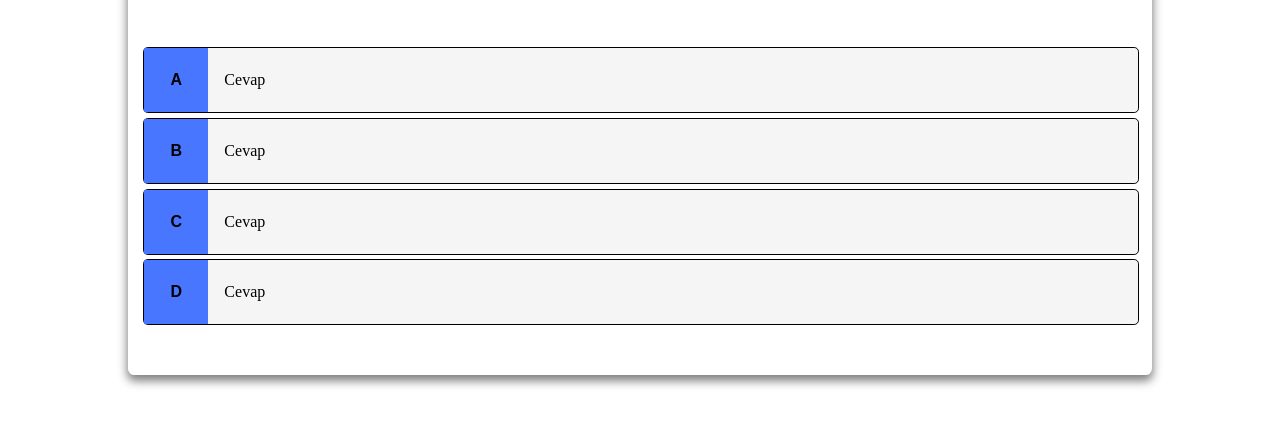
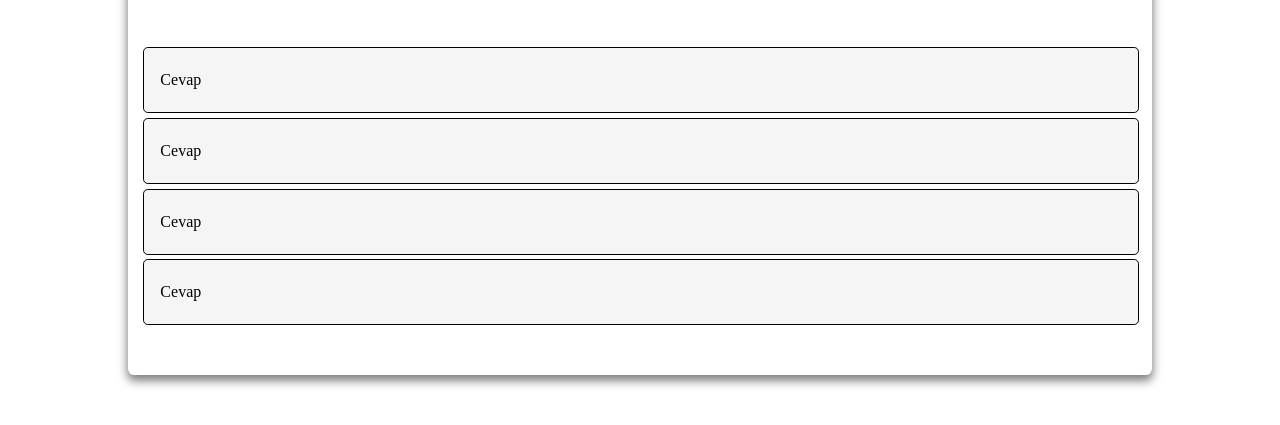
Before and after one commit to dogukankaynar/QuizApp, a plain HTML site: page index.html in a window 1280 px wide. Shown: the part 421-846 px from the top of the page. Drawn offline with Linux system fonts and the light colour scheme.

Commit message:
index.html sayfasında butonlar kaldırıldı ve style.css de p elementler  düzenlendi

```diff
--- a/index.html
+++ b/index.html
@@ -17,13 +17,23 @@
   <body>
     <div class="container">
       <div class="header">Quiz App</div>
-      <div class="strat-quiz"><button id="startQuiz" >Sınavı Başlat</button></div>
+      <div class="strat-quiz">
+        <button id="startQuiz">Sınavı Başlat</button>
+      </div>
       <div class="main">Soru</div>
       <div class="answers">
-        <div class="answers-select"><button>A</button><p id="cevapA">Cevap</p></div>
-        <div class="answers-select"><button>B</button><p id="cevapB" >Cevap</p></div>
-        <div class="answers-select"><button>C</button><p id="cevapC">Cevap</p></div>
-        <div class="answers-select"><button>D</button><p id="cevapD">Cevap</p></div>
+        <div class="answers-select">
+          <p id="cevapA">Cevap</p>
+        </div>
+        <div class="answers-select">
+          <p id="cevapB">Cevap</p>
+        </div>
+        <div class="answers-select">
+          <p id="cevapC">Cevap</p>
+        </div>
+        <div class="answers-select">
+          <p id="cevapD">Cevap</p>
+        </div>
       </div>
       <div class="buttons"></div>
     </div>
--- a/style/style.css
+++ b/style/style.css
@@ -49,17 +49,15 @@
     text-align: center;
     border-radius: 0.3em;
 }
-.answers-select button{
-    height:100%;
-    width:4em;
-    border: none;
-    font-size:1em;
-    color:black;
-    font-weight: bold;
-    background-color:#4876ff;
-}
 
 .answers-select p{
+    margin:0;
+    padding:0;
+    justify-content:flex-start;
+    display: flex;
+    align-items: center;
+    width:100%;
+    height: 100%;
     margin-left: 1em;
 }
 #startQuiz{
```
Also changed, not shown: 1 other file.
